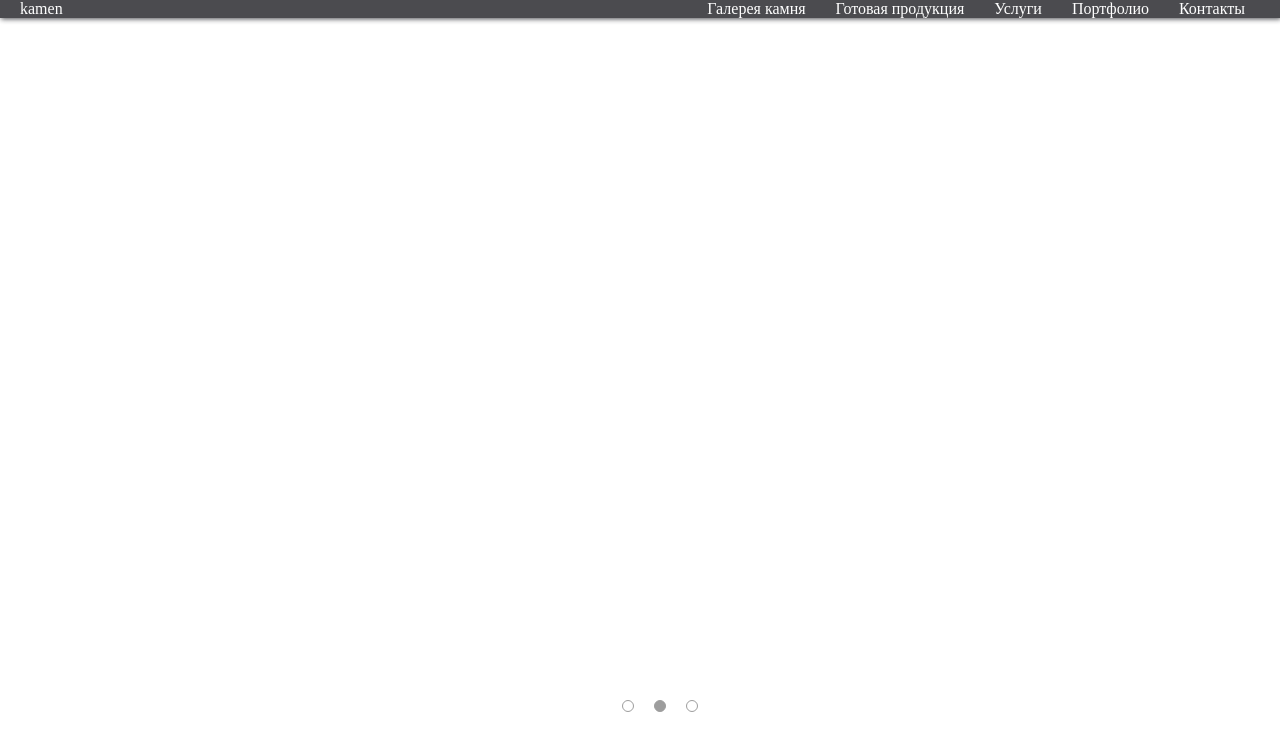
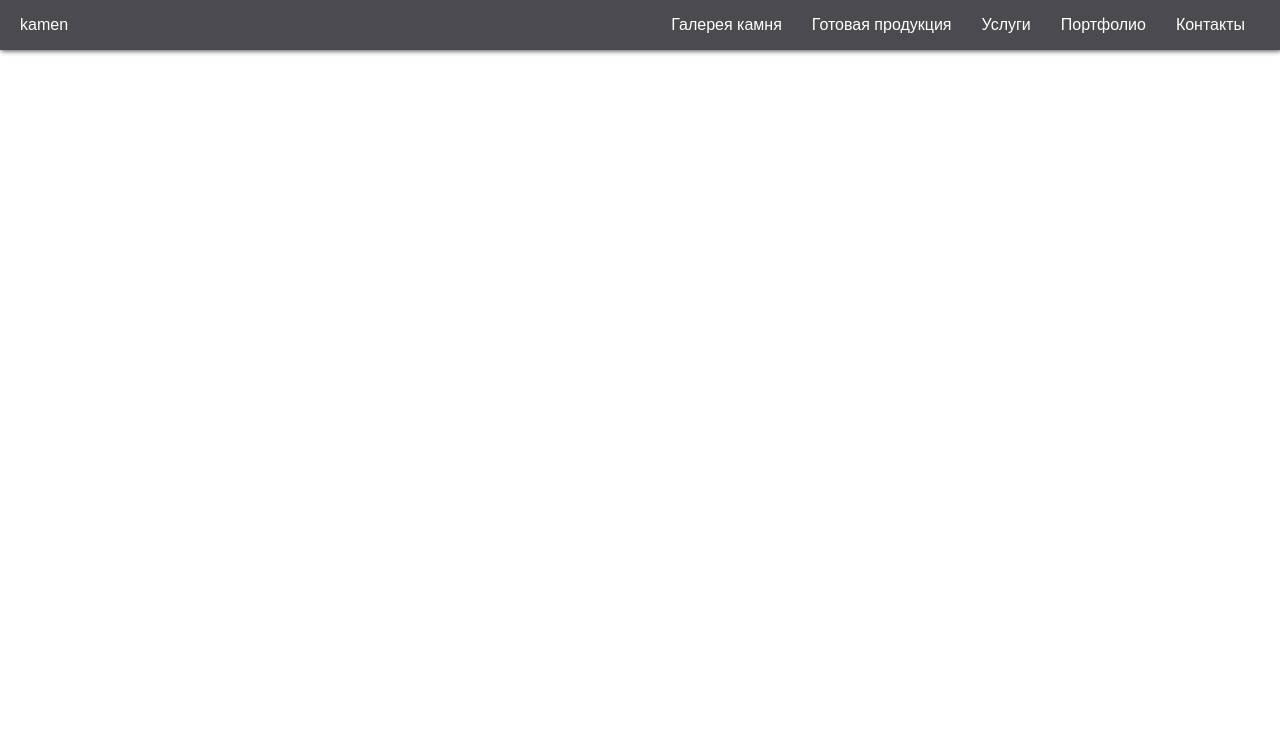
Before and after one commit to collapsoid/kamen, a React app: page / in a window 1280 px wide. Shown: the top 736 px of the page. Built offline with nearby package versions, Linux system fonts and the light colour scheme.

Commit message:
added global styles

```diff
--- a/src/styles.css
+++ b/src/styles.css
@@ -1,5 +1,17 @@
 html,
 body {
+    font-family: Arial, Helvetica, sans-serif;
+}
+
+body {
+    --nav-height: 50px;
+}
+
+body {
+    --color-brand-primary: #4b4e53;
+}
+
+html, body, p, ul {
     padding: 0;
     margin: 0;
 }
```
